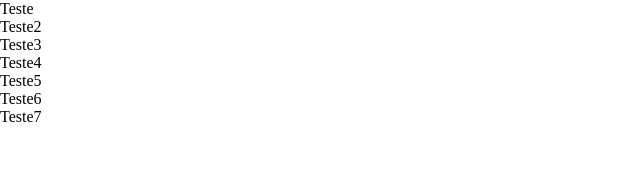
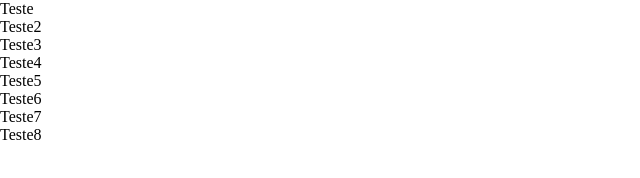
Before and after one commit to Gustavo-Brian-Maciel-Rodrigues-Portela/minecraftTrabalho, a plain HTML site: page index.html in a window 1280 px wide. Shown: the full height of the page, 0-640 px from the left. Drawn offline with Linux system fonts and the light colour scheme.

Commit message:
Update index.html

```diff
--- a/index.html
+++ b/index.html
@@ -14,5 +14,6 @@
     <p>Teste5</p>
     <p>Teste6</p>
     <p>Teste7</p>
+    <p>Teste8</p>
 </body>
 </html>
```
